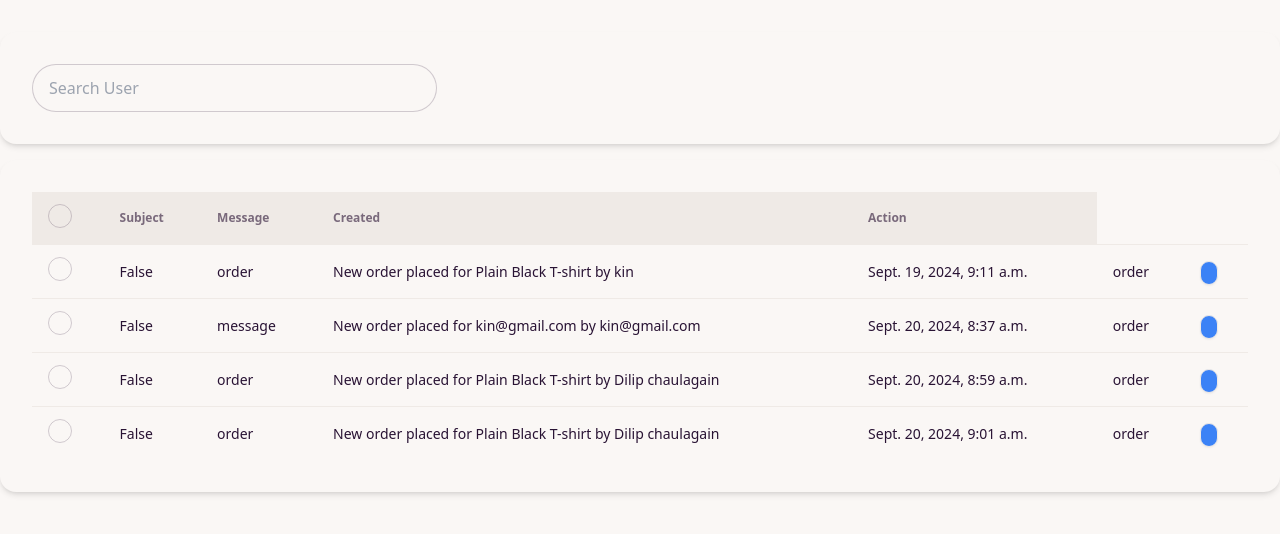
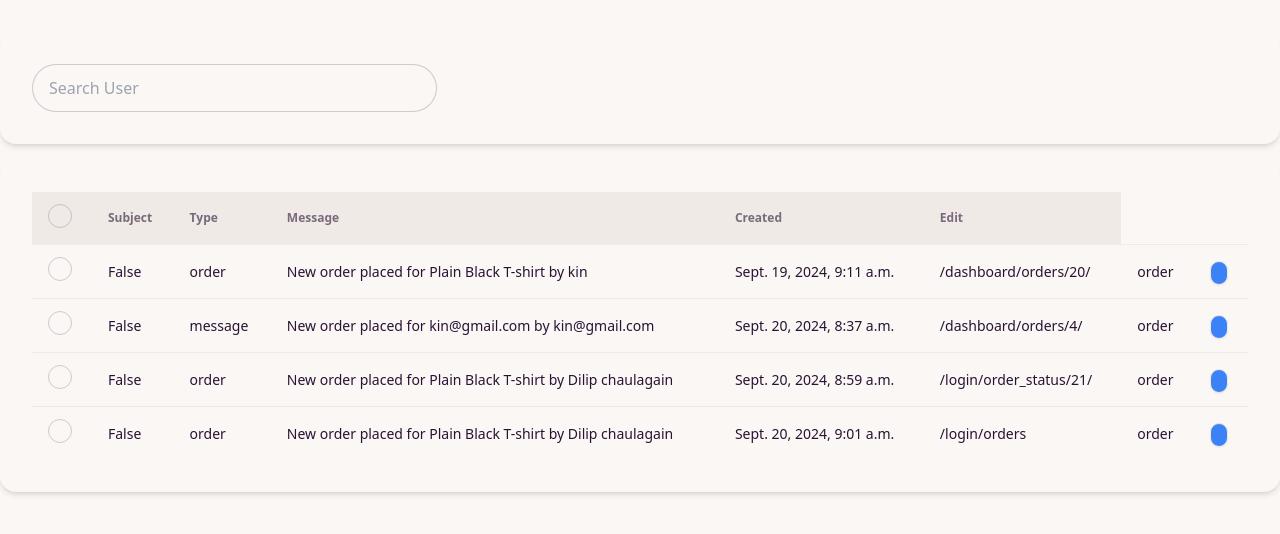
Before and after one commit to I-am-Stone/Eco-CRM-Website, a Django app: page /login/notification in a window 1280 px wide. Shown: the part 65-599 px from the top of the page. Run offline with Django 4.2, Linux system fonts and the light colour scheme; data comes from the database, SQL or seed files in the repository; both versions use the stored data as it was after the commit; style sheets or scripts are compiled from the project's sources; some libraries are stand-ins or nearby versions.

Commit message:
ongoing notification

```diff
--- a/dashboard/templates/dashboard/notification.html
+++ b/dashboard/templates/dashboard/notification.html
@@ -29,9 +29,10 @@
                             </label>
                         </th>
                         <th>Subject</th>
+                        <th>Type</th>
                         <th>Message</th>
                         <th>Created</th>
-                        <th>Action</th>
+                        <th>Edit</th>
                     </tr>
                     </thead>
                     <tbody>
@@ -46,7 +47,8 @@
                         <td>{{msg.notification_type}}</td>
                         <td>{{msg.message}}</td>
                         <td>{{msg.created_at}}</td>
-                        <td><a href="{% url 'orders' %}">order</a></td>
+                        <td>{{msg.link}}</td>
+                        <td><a href="{{msg.link}}">order</a></td>
                         <td>
                             <div class="dropdown dropdown-end">
                                 <label tabindex="0" class="btn btn-xs bg-blue-500">
--- a/dashboard/views.py
+++ b/dashboard/views.py
@@ -54,7 +54,7 @@ def add_product(request):
 
 
 def orders(request):
-    orders_collection = Order.objects.select_related('customer').all()
+    orders_collection = Order.objects.select_related('customer').all().order_by('-created_at')
     paginator = Paginator(orders_collection, 10)
 
     page_number = request.GET.get('page')
@@ -137,8 +137,10 @@ def inbox(request):
 def categories(request):
     return render(request, "dashboard/categories.html")
 
+
 def stocks(request):
     return render(request, "dashboard/stocks.html")
+
 
 def notification(request):
     notification = Notification.objects.all()
```
Also changed, not shown: inventory/views.py (+8 -3 lines), db.sqlite3.
